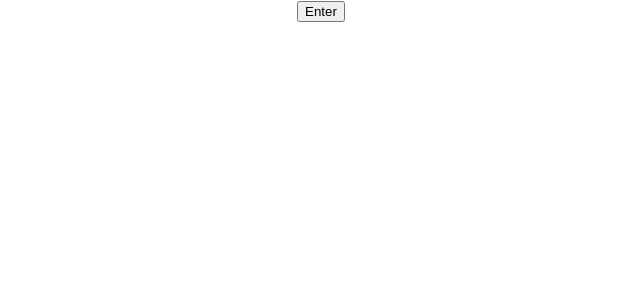
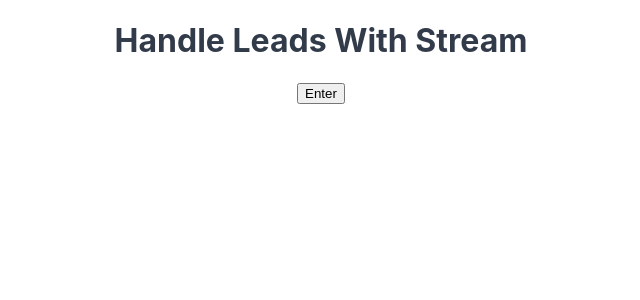
Before and after one commit to baf62495/stream-client, a React (Create React App) app: page / in a window 1280 px wide. Shown: the top 300 px of the page, without its empty margins (319-959 px from the left). Built offline with nearby package versions, Linux system fonts and the light colour scheme.

Commit message:
basic landing page static

```diff
--- /dev/null
+++ b/src/pages/LandingPage/LandingPage.css
@@ -0,0 +1,3 @@
+.landing-page {
+  text-align: center;
+}
--- a/src/pages/LandingPage/LandingPage.js
+++ b/src/pages/LandingPage/LandingPage.js
@@ -1,8 +1,10 @@
 import React from 'react';
+import './LandingPage';
 
 export default function LandingPage(props) {
   return (
     <div className='landing-page'>
+      <h1>Handle Leads With Stream</h1>
       <button onClick={e => props.history.push('/pipelines')}>Enter</button>
     </div>
   );
```
